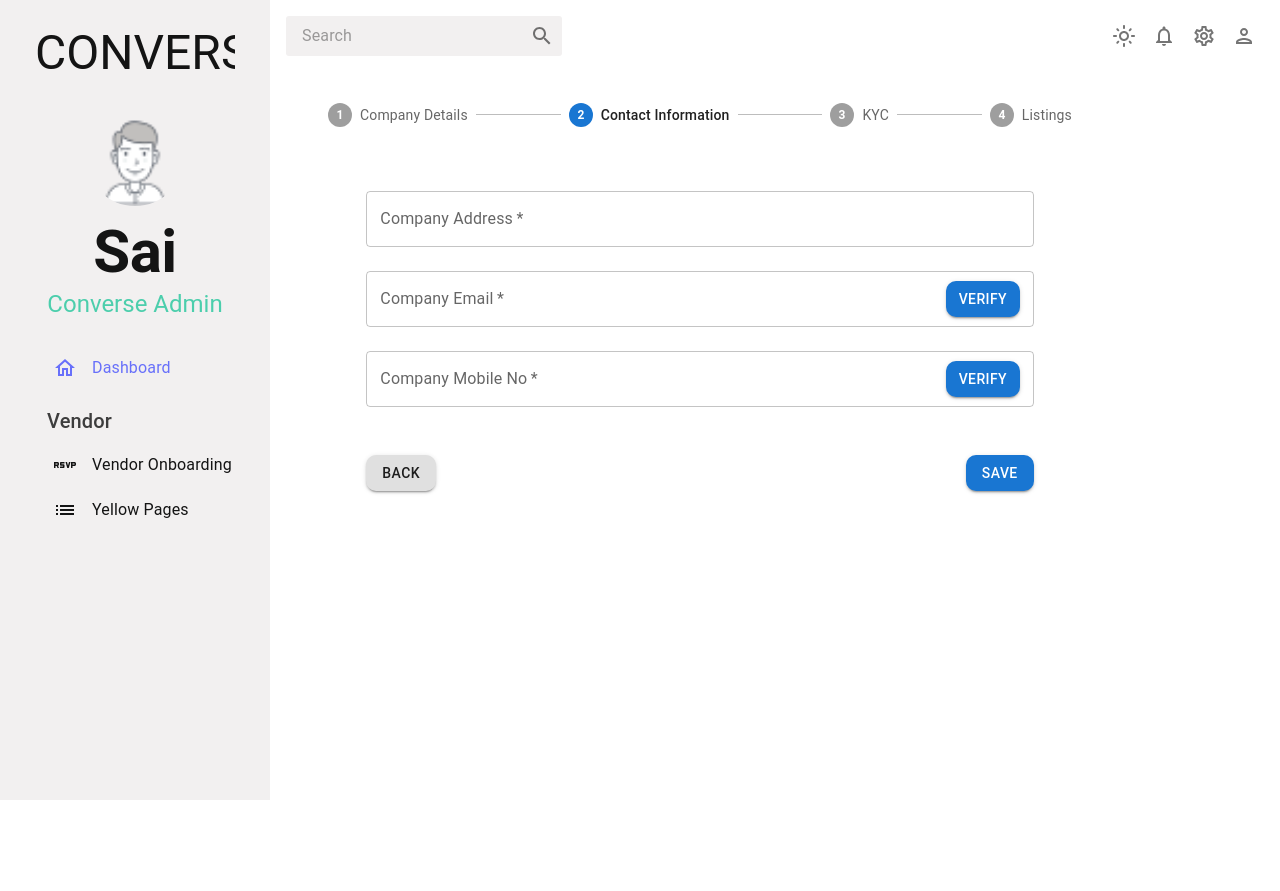
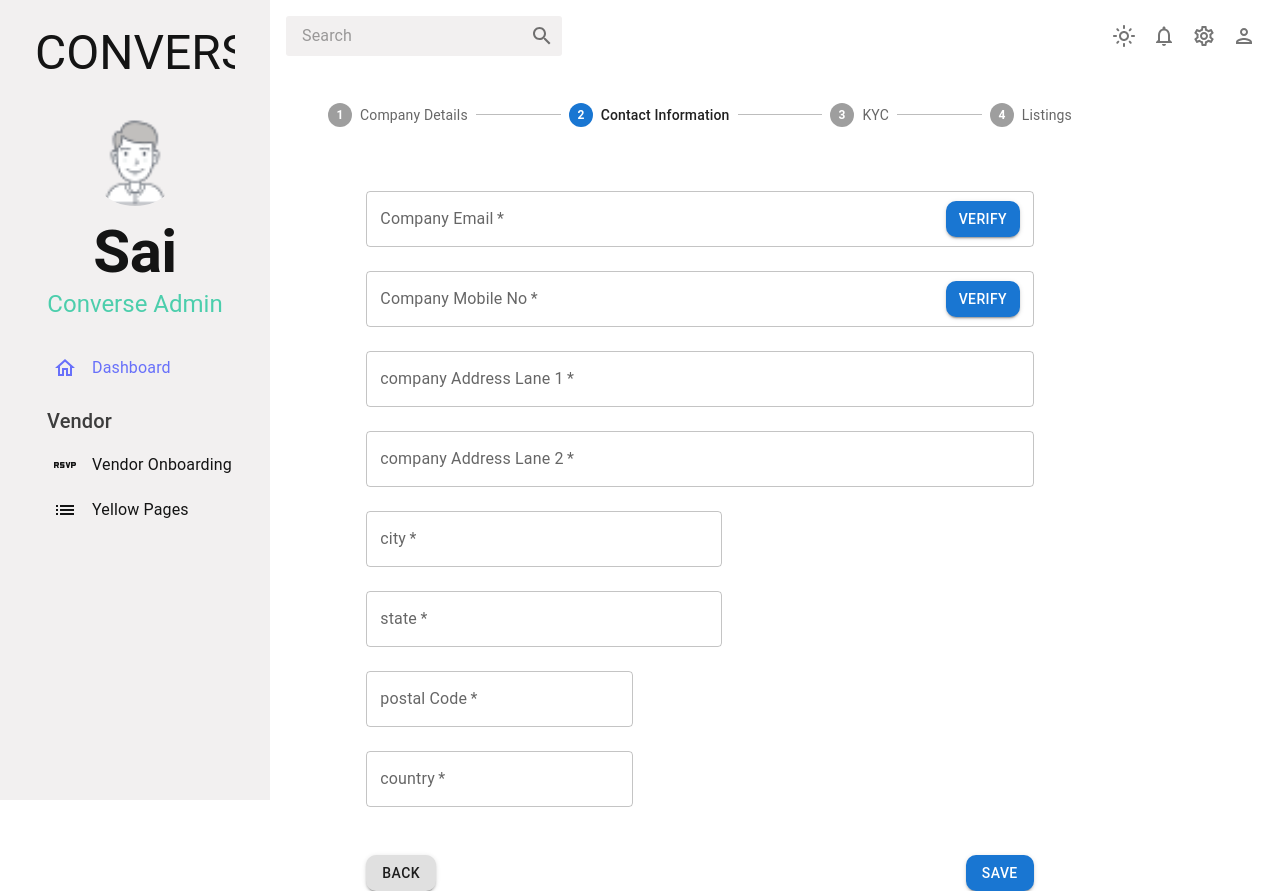
Before and after one commit to PiersoftDev/converse-portal360, a React (Create React App) app: page /vendor-onboarding in a window 1280 px wide. Both pictures are taken after typing "Sample", "Sample", "Sample", "Sample", "Sample" into the empty fields and a click on the button "SAVE". Before the commit the page ends 800 px from the top, so only its background shows below. Built offline with nearby package versions, Linux system fonts and the light colour scheme; no server answers; what aws-amplify would draw is missing.

Commit message:
Adding Additional Fields in Contact Information

```diff
--- a/src/components/vendor/company-contact-info.tsx
+++ b/src/components/vendor/company-contact-info.tsx
@@ -16,9 +16,14 @@ export const CompanyContactInfo = () => {
         display="grid"
         justifyContent="center"
       >
-        <TextField id="outlined-basic" label="Company Address" variant="outlined" required sx={{ mt: 3, width: "75ch" }} />
         <TextField id="outlined-basic" label="Company Email" variant="outlined" required sx={{ mt: 3, width: "75ch" }} InputProps={{ endAdornment: <Button variant="contained">Verify</Button> }} />
         <TextField id="outlined-basic" label="Company Mobile No" variant="outlined" required sx={{ mt: 3, width: "75ch" }} InputProps={{ endAdornment: <Button variant="contained">verify</Button> }} />
+        <TextField id="outlined-basic" label="company Address Lane 1" variant="outlined" required sx={{ mt: 3, width: "75ch" }} />
+        <TextField id="outlined-basic" label="company Address Lane 2" variant="outlined" required sx={{ mt: 3, width: "75ch" }} />
+        <TextField id="outlined-basic" label="city" variant="outlined" required sx={{ mt: 3, width: "40ch" }} />
+        <TextField id="outlined-basic" label="state" variant="outlined" required sx={{ mt: 3, width: "40ch" }} />
+        <TextField id="outlined-basic" label="postal Code" variant="outlined" required sx={{ mt: 3, width: "30ch" }} />
+        <TextField id="outlined-basic" label="country" variant="outlined" required sx={{ mt: 3, width: "30ch" }} />
       </Box>
     </React.Fragment>
   );
```
